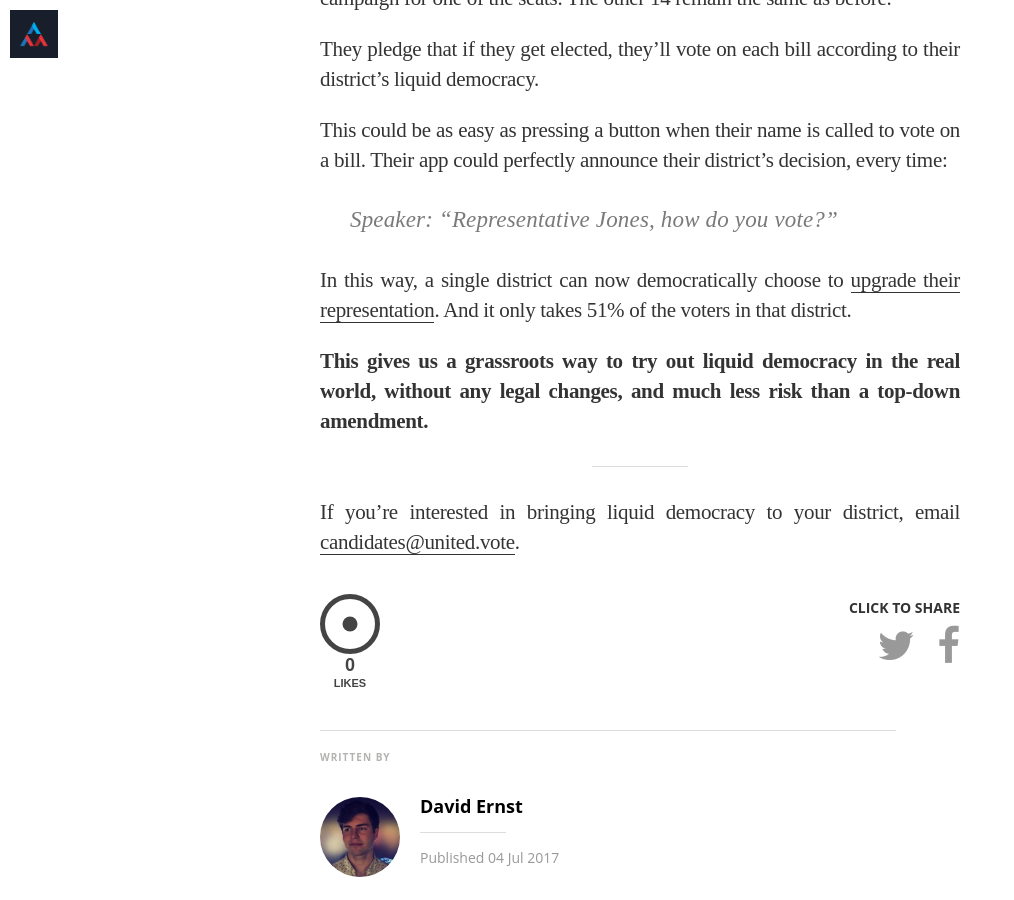
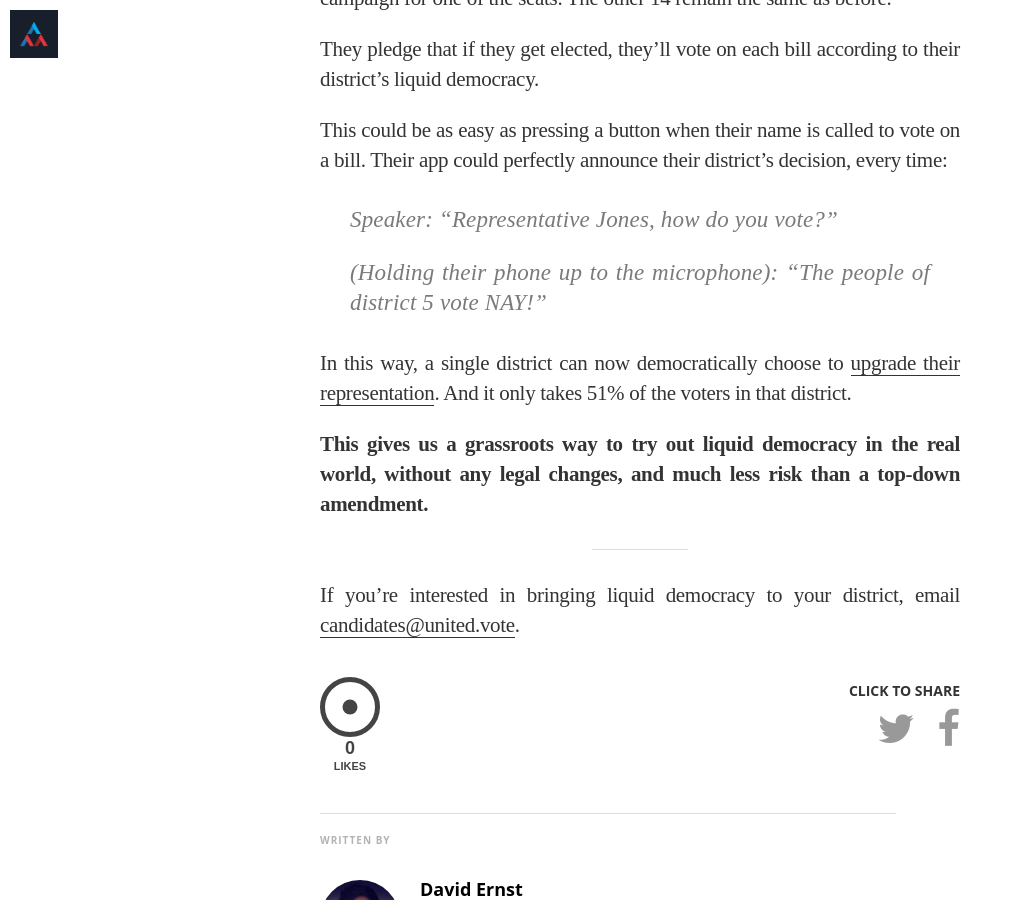
Before and after one commit to voteliquid/blog, a Jekyll site: the page built from _posts/2017-07-04-running-liquid-democracy-candidates.md, in a window 1280 px wide and 900 px high, scrolled down 1089 px. Shown: the whole window, without its empty margins (0-1014 px from the left). Built offline with Jekyll 4.4.1, drawn with Linux system fonts in a browser that asks for light colours; nearby versions of some CDN libraries; some web fonts are replaced.

Commit message:
Why isn't [holding their phone up to the microphone] showing up on gh-pages?

```diff
--- a/_posts/2017-07-04-running-liquid-democracy-candidates.md
+++ b/_posts/2017-07-04-running-liquid-democracy-candidates.md
@@ -33,7 +33,7 @@ This could be as easy as pressing a button when their name is called to vote on
 
 > Speaker: "Representative Jones, how do you vote?"
 >
-> [Holding their phone up to the microphone]: "The people of district 5 vote NAY!"
+> (Holding their phone up to the microphone): "The people of district 5 vote NAY!"
 
 In this way, a single district can now democratically choose to [upgrade their representation](/2017/10/27/liquid-democracy-is-not-direct-democracy/). And it only takes 51% of the voters in that district.
 
```
